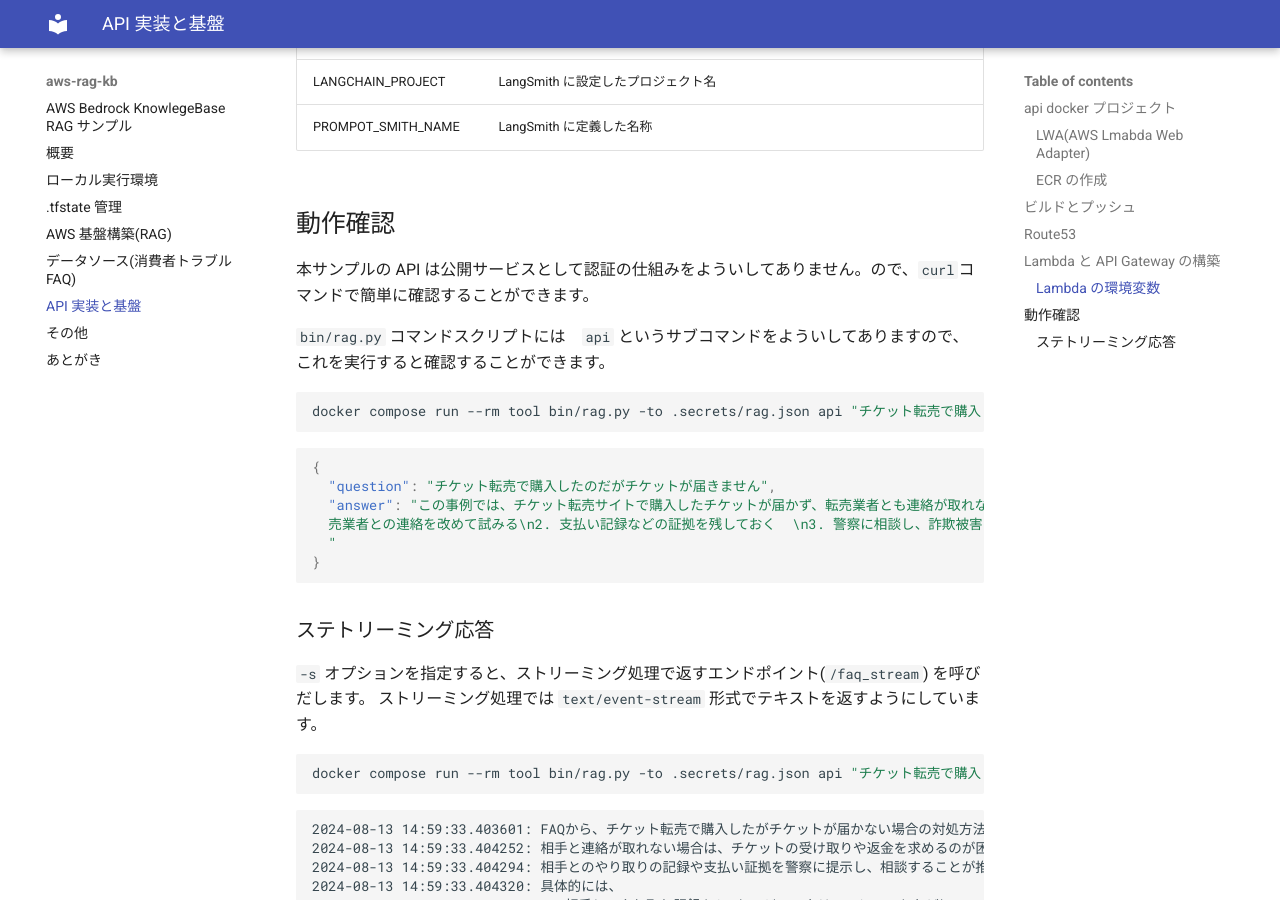
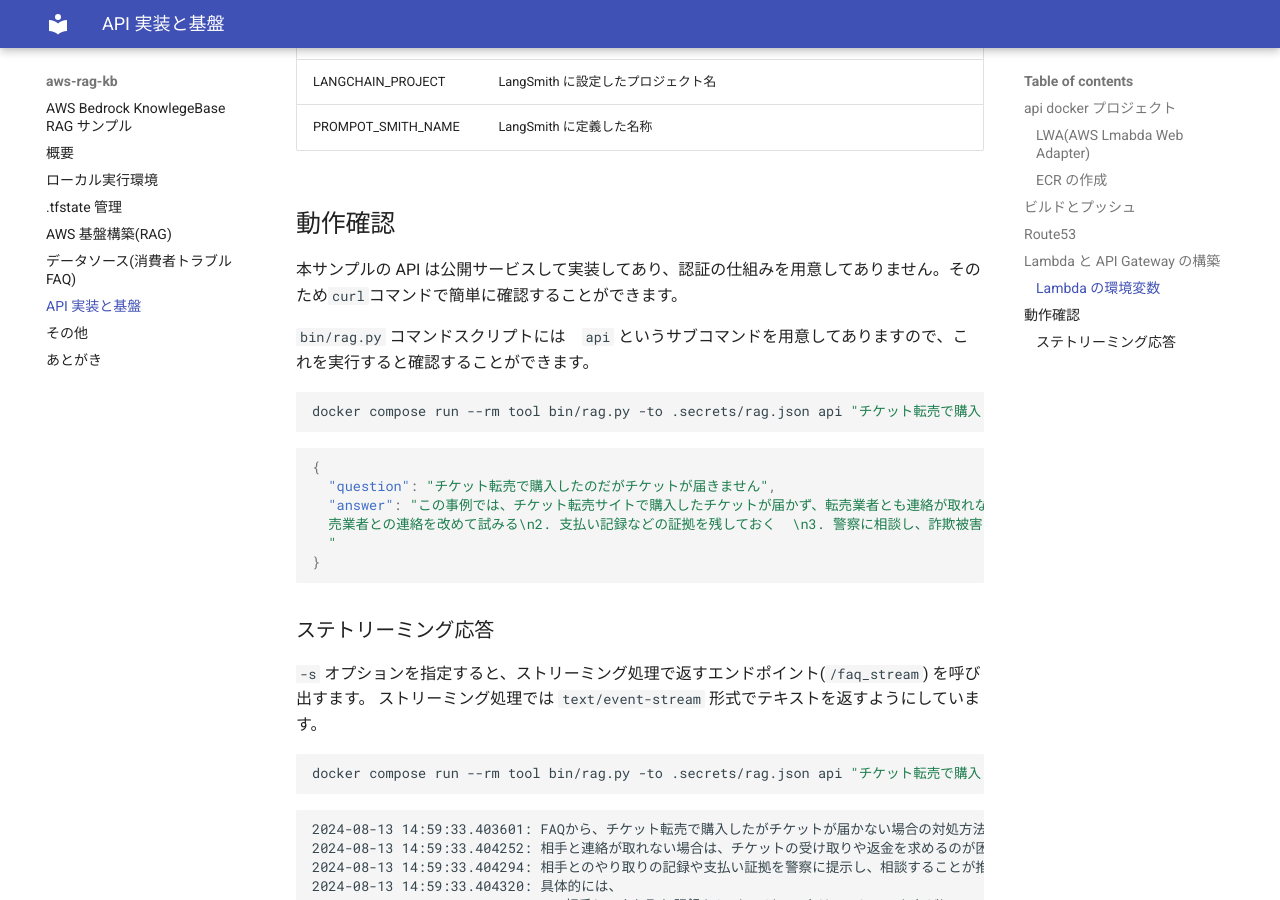
Before and after one commit to spin-dd/aws-rag-kb, an MkDocs documentation site: the page built from docs/06.aws_api.md, in a window 1280 px wide and 900 px high, scrolled down 3481 px. Built offline with MkDocs 1.6.1 and Material for MkDocs 9.7.7, drawn with Linux system fonts in a browser that asks for light colours.

Commit message:
06 言い回し

````diff
--- a/docs/06.aws_api.md
+++ b/docs/06.aws_api.md
@@ -107,9 +107,9 @@ Lambda 関数が動作する際の環境変数を設定します。基本的に
 
 ## 動作確認
 
-本サンプルの API は公開サービスとして認証の仕組みをよういしてありません。ので、`curl`コマンドで簡単に確認することができます。
+本サンプルの API は公開サービスして実装してあり、認証の仕組みを用意してありません。そのため`curl`コマンドで簡単に確認することができます。
 
-`bin/rag.py` コマンドスクリプトには　`api ` というサブコマンドをよういしてありますので、これを実行すると確認することができます。
+`bin/rag.py` コマンドスクリプトには　`api` というサブコマンドを用意してありますので、これを実行すると確認することができます。
 
 ```bash
 docker compose run --rm tool bin/rag.py -to .secrets/rag.json api "チケット転売で購入したのだがチケットが届きません"
@@ -126,7 +126,7 @@ docker compose run --rm tool bin/rag.py -to .secrets/rag.json api "チケット
 
 ### ステトリーミング応答
 
-`-s` オプションを指定すると、ストリーミング処理で返すエンドポイント(`/faq_stream`) を呼びだします。 ストリーミング処理では `text/event-stream` 形式でテキストを返すようにしています。
+`-s` オプションを指定すると、ストリーミング処理で返すエンドポイント(`/faq_stream`) を呼び出すます。 ストリーミング処理では `text/event-stream` 形式でテキストを返すようにしています。
 
 ```bash
 docker compose run --rm tool bin/rag.py -to .secrets/rag.json api "チケット転売で購入したのだがチケットが届きません" -s
````
